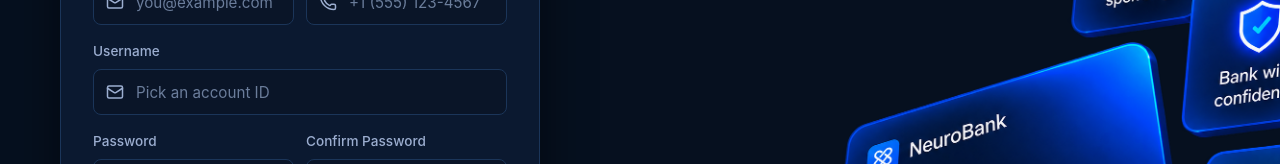
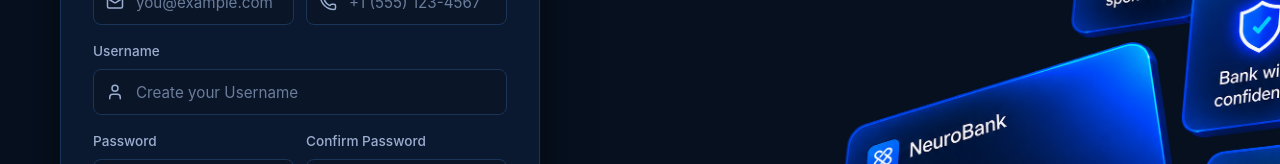
Before and after one commit to jdv75/Bank-Interface-Application, a React (Vite) app in the folder frontend/: page /register in a window 1280 px wide. Shown: the part 411-575 px from the top of the page. Built offline with nearby package versions, Linux system fonts and the light colour scheme; no server answers.

Commit message:
fixed the username page hell yeah

```diff
--- a/frontend/src/pages/Register/Register.tsx
+++ b/frontend/src/pages/Register/Register.tsx
@@ -156,12 +156,12 @@ function Register() {
                     <div className="auth-field">
                         <label htmlFor="reg-accountId">Username</label>
                         <div className={`auth-field-control ${errors.accountId ? "invalid" : ""}`}>
-                            <Mail />
+                            <User />
                             <input
                                 id="reg-accountId"
                                 type="text"
                                 autoComplete="username"
-                                placeholder="Pick an account ID"
+                                placeholder="Create your Username"
                                 value={accountId}
                                 onChange={(e) => setAccountId(e.target.value)}
                             />
```
